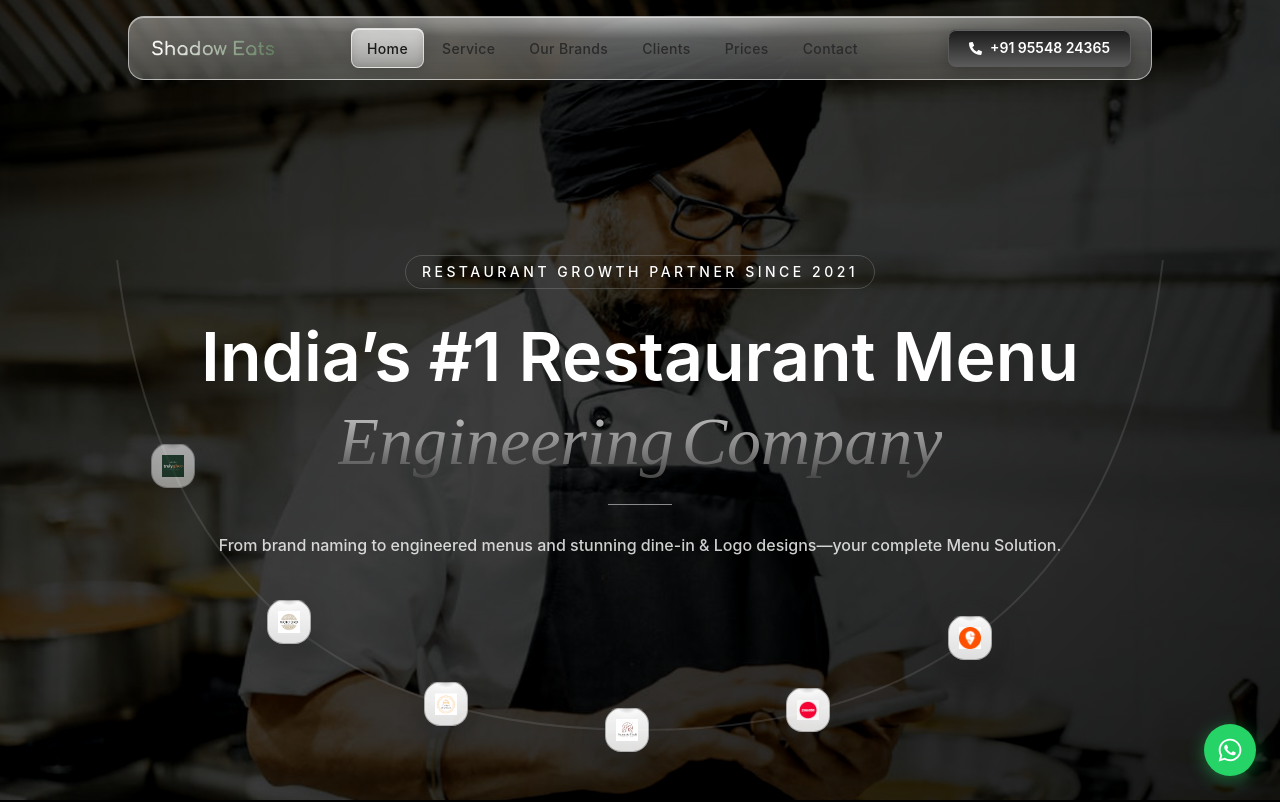
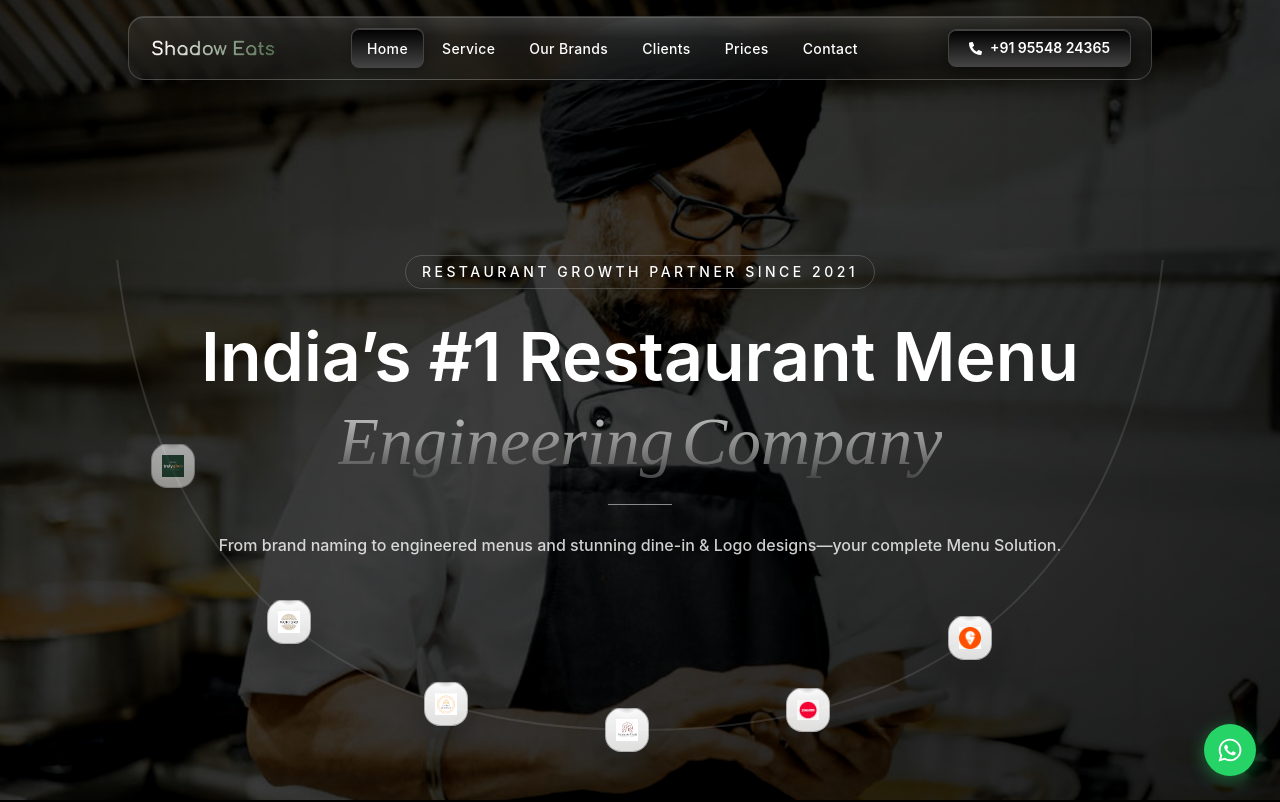
Before and after one commit to deepak-bhankher/Shadow-Eats, a React (Vite) app: page / in a window 1280 px wide. Shown: the top 802 px of the page. Built offline with nearby package versions, Linux system fonts and the light colour scheme.

Commit message:
udpate navbar color

```diff
--- a/src/Components/Navbar.jsx
+++ b/src/Components/Navbar.jsx
@@ -18,9 +18,9 @@
 const PHONE_HREF = "tel:+919554824365";
 
 // New color combo
-const ACCENT = "#5a5a5a";
-const ACCENT_DARK = "#1a1a1a";
-const ACCENT_LIGHT = "#f2f2f2";
+const ACCENT = "#434343";
+const ACCENT_DARK = "#000000";
+const ACCENT_LIGHT = "#b5b5b5";
 const ACCENT_GRADIENT = `linear-gradient(180deg, ${ACCENT_DARK} 0%, ${ACCENT} 100%)`;
 
 function NavItem({ label, path }) {
@@ -44,18 +44,16 @@
             transition={{ duration: 0.15 }}
             className="absolute inset-0 rounded-lg"
             style={{
-              background:
-                "linear-gradient(180deg, rgba(255,255,255,0.55) 0%, rgba(255,255,255,0.25) 100%)",
-              border: "1px solid rgba(255,255,255,0.6)",
+              background: ACCENT_GRADIENT,
+              border: `1px solid ${ACCENT}`,
               boxShadow:
-                "inset 0 1px 0 rgba(255,255,255,0.6), 0 4px 14px rgba(0,0,0,0.12)",
-              backdropFilter: "blur(6px)",
+                "inset 0 1px 0 rgba(255,255,255,0.25), 0 4px 12px rgba(0,0,0,0.25)",
             }}
           />
         )}
       </AnimatePresence>
       <motion.span
-        animate={{ color: active ? "#1a1a1a" : "#2b2b2b" }}
+        animate={{ color: "#ffffff" }}
         transition={{ duration: 0.2 }}
         className="relative text-[13px] lg:text-sm font-medium tracking-wide whitespace-nowrap"
       >
@@ -77,11 +75,11 @@
       className="relative px-5 py-2 flex gap-2 items-center rounded-lg text-sm font-semibold cursor-pointer transition-all duration-300 overflow-hidden"
       style={{
         background: hovered ? ACCENT_DARK : ACCENT_GRADIENT,
-        color: "#ffffff",
+        color: hovered ? ACCENT_LIGHT : "#ffffff",
         border: `1px solid ${ACCENT}`,
         boxShadow: hovered
-          ? "inset 0 1px 0 rgba(255,255,255,0.25)"
-          : "0 6px 18px rgba(0,0,0,0.25), inset 0 1px 0 rgba(255,255,255,0.3)",
+          ? "inset 0 1px 0 rgba(96,125,139,0.25)"
+          : "0 6px 20px rgba(0,0,0,0.5), inset 0 1px 0 rgba(255,255,255,0.25)",
         transition:
           "background 0.3s ease, color 0.3s ease, box-shadow 0.3s ease",
       }}
@@ -124,16 +122,16 @@
           className={`relative max-w-5xl mx-auto rounded-2xl px-5 overflow-hidden transition-all duration-500 ${
             scrolled
               ? "backdrop-blur-2xl backdrop-saturate-150"
-              : "backdrop-blur-xl backdrop-saturate-125"
+              : "backdrop-blur-lg backdrop-saturate-125"
           }`}
           style={{
             background: scrolled
-              ? "linear-gradient(180deg, rgba(255,255,255,0.34) 0%, rgba(255,255,255,0.14) 100%), rgba(255,255,255,0.28)"
-              : "linear-gradient(180deg, rgba(255,255,255,0.26) 0%, rgba(255,255,255,0.08) 100%), rgba(255,255,255,0.16)",
-            border: "1px solid rgba(255,255,255,0.55)",
+              ? "linear-gradient(180deg, rgba(255,255,255,0.14) 0%, rgba(255,255,255,0.05) 100%), rgba(10,10,10,0.5)"
+              : "linear-gradient(180deg, rgba(255,255,255,0.1) 0%, rgba(255,255,255,0.03) 100%), rgba(10,10,10,0.28)",
+            border: "1px solid rgba(255,255,255,0.18)",
             boxShadow: scrolled
-              ? "0 12px 36px rgba(0,0,0,0.14), inset 0 1px 0 rgba(255,255,255,0.7), inset 0 -1px 0 rgba(255,255,255,0.15)"
-              : "0 6px 20px rgba(0,0,0,0.08), inset 0 1px 0 rgba(255,255,255,0.55)",
+              ? "0 12px 40px rgba(0,0,0,0.5), inset 0 1px 0 rgba(255,255,255,0.2), inset 0 -1px 0 rgba(255,255,255,0.04)"
+              : "0 6px 24px rgba(0,0,0,0.28), inset 0 1px 0 rgba(255,255,255,0.15)",
           }}
         >
           {/* top sheen highlight */}
@@ -141,24 +139,23 @@
             className="pointer-events-none absolute inset-x-0 top-0 h-1/2 rounded-t-2xl"
             style={{
               background:
-                "radial-gradient(60% 100% at 50% 0%, rgba(255,255,255,0.45) 0%, transparent 70%)",
+                "radial-gradient(60% 100% at 50% 0%, rgba(255,255,255,0.12) 0%, transparent 70%)",
             }}
           />
 
-          {/* animated shine sweep */}
+          {/* subtle shine sweep — quick, faint, infrequent */}
           <motion.div
-            className="pointer-events-none absolute inset-y-0 w-1/3"
+            className="pointer-events-none absolute inset-y-0 w-1/4"
             style={{
               background:
-                "linear-gradient(115deg, transparent 0%, rgba(255,255,255,0.55) 45%, transparent 90%)",
-              mixBlendMode: "overlay",
+                "linear-gradient(115deg, transparent 0%, rgba(255,255,255,0.14) 45%, transparent 90%)",
             }}
-            initial={{ left: "-40%" }}
-            animate={{ left: "140%" }}
+            initial={{ left: "-30%" }}
+            animate={{ left: "130%" }}
             transition={{
-              duration: 3.2,
+              duration: 2.2,
               repeat: Infinity,
-              repeatDelay: 3.5,
+              repeatDelay: 6,
               ease: "easeInOut",
             }}
           />
@@ -210,13 +207,12 @@
             <motion.button
               whileTap={{ scale: 0.87 }}
               onClick={() => setOpen(!open)}
-              className="md:hidden cursor-pointer p-2 rounded-xl transition-all duration-300"
+              className="md:hidden cursor-pointer p-2 rounded-xl text-white transition-all duration-300"
               style={{
                 background:
-                  "linear-gradient(180deg, rgba(255,255,255,0.5) 0%, rgba(255,255,255,0.2) 100%)",
-                border: "1px solid rgba(255,255,255,0.6)",
-                boxShadow: "inset 0 1px 0 rgba(255,255,255,0.5)",
-                color: "#1a1a1a",
+                  "linear-gradient(180deg, rgba(255,255,255,0.12) 0%, rgba(255,255,255,0.04) 100%)",
+                border: "1px solid rgba(255,255,255,0.16)",
+                boxShadow: "inset 0 1px 0 rgba(255,255,255,0.2)",
               }}
             >
               <AnimatePresence mode="wait" initial={false}>
@@ -250,10 +246,10 @@
               className="relative rounded-2xl overflow-hidden backdrop-blur-2xl backdrop-saturate-150"
               style={{
                 background:
-                  "linear-gradient(180deg, rgba(255,255,255,0.4) 0%, rgba(255,255,255,0.16) 100%), rgba(255,255,255,0.3)",
-                border: "1px solid rgba(255,255,255,0.6)",
+                  "linear-gradient(180deg, rgba(255,255,255,0.1) 0%, rgba(255,255,255,0.03) 100%), rgba(8,8,8,0.82)",
+                border: "1px solid rgba(255,255,255,0.16)",
                 boxShadow:
-                  "0 24px 50px rgba(0,0,0,0.16), inset 0 1px 0 rgba(255,255,255,0.6)",
+                  "0 24px 60px rgba(0,0,0,0.55), inset 0 1px 0 rgba(255,255,255,0.16)",
               }}
             >
               {/* top sheen highlight */}
@@ -261,7 +257,7 @@
                 className="pointer-events-none absolute inset-x-0 top-0 h-1/3"
                 style={{
                   background:
-                    "radial-gradient(70% 100% at 50% 0%, rgba(255,255,255,0.5) 0%, transparent 70%)",
+                    "radial-gradient(70% 100% at 50% 0%, rgba(255,255,255,0.12) 0%, transparent 70%)",
                 }}
               />
 
@@ -275,8 +271,8 @@
                     className="list-none"
                   >
                     <Link to={link.path} onClick={() => setOpen(false)}>
-                      <div className="w-full flex items-center gap-3 px-4 py-3 rounded-xl text-sm font-medium text-black/60 hover:text-black hover:bg-white/50 hover:border hover:border-white/70 transition-all duration-200">
-                        <span className="w-1 h-1 rounded-full bg-black/30 shrink-0" />
+                      <div className="w-full flex items-center gap-3 px-4 py-3 rounded-xl text-sm font-medium text-white/60 hover:text-white hover:bg-white/8 hover:border hover:border-[#434343]/60 transition-all duration-200">
+                        <span className="w-1 h-1 rounded-full bg-white/30 shrink-0" />
                         {link.name}
                       </div>
                     </Link>
@@ -287,7 +283,7 @@
                   initial={{ opacity: 0, y: 8 }}
                   animate={{ opacity: 1, y: 0 }}
                   transition={{ delay: 0.25, duration: 0.22 }}
-                  className="list-none mt-1 pt-3 border-t border-black/10"
+                  className="list-none mt-1 pt-3 border-t border-white/10"
                 >
                   <a href={PHONE_HREF} onClick={() => setOpen(false)}>
                     <button
@@ -296,7 +292,7 @@
                         background: ACCENT_GRADIENT,
                         border: `1px solid ${ACCENT}`,
                         boxShadow:
-                          "0 6px 16px rgba(0,0,0,0.2), inset 0 1px 0 rgba(255,255,255,0.3)",
+                          "0 6px 18px rgba(0,0,0,0.5), inset 0 1px 0 rgba(255,255,255,0.25)",
                       }}
                     >
                       <FaPhoneAlt size={13} />
```
